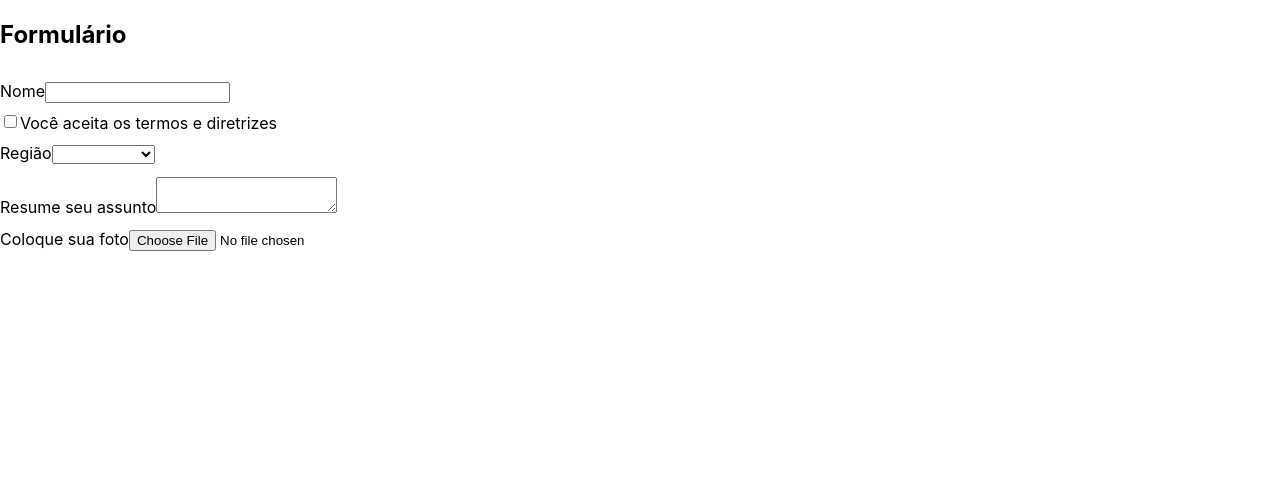
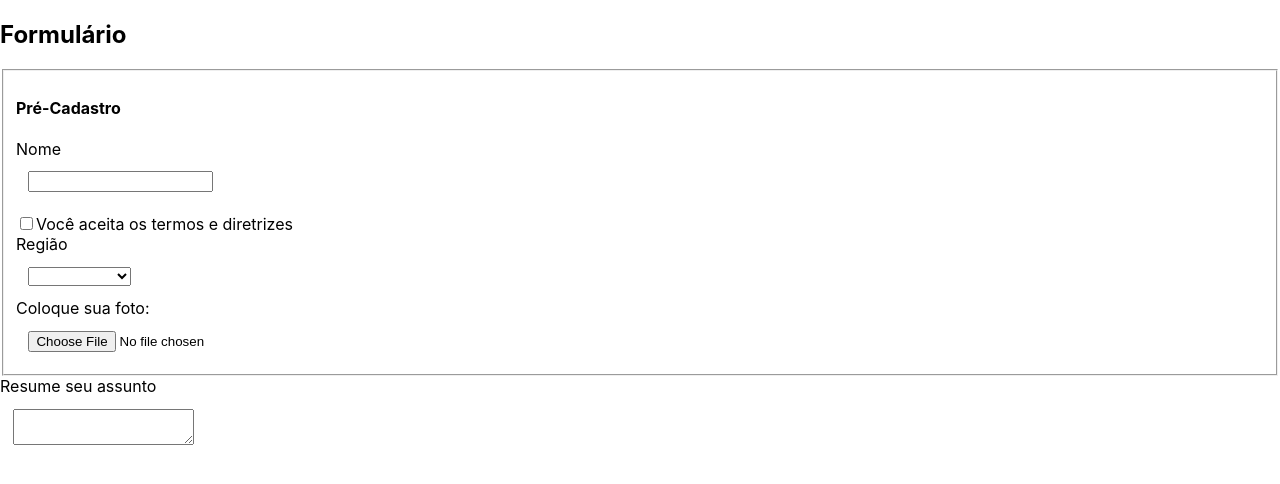
Before and after one commit to KaylaneSilva/trybe-exercicios, a React (Create React App) app in the folder front-end/bloco-11-componentes-com-estado-eventos-e-formularios-com-react/dia-02-formularios-no-react/para-fixar/forms-app/: page / in a window 1280 px wide. Shown: the top 484 px of the page. Built offline with nearby package versions, Linux system fonts and the light colour scheme.

Commit message:
exercicio 6 de fixacao resolvido forms.js

```diff
--- a/front-end/bloco-11-componentes-com-estado-eventos-e-formularios-com-react/dia-02-formularios-no-react/para-fixar/forms-app/src/forms.js
+++ b/front-end/bloco-11-componentes-com-estado-eventos-e-formularios-com-react/dia-02-formularios-no-react/para-fixar/forms-app/src/forms.js
@@ -17,7 +17,7 @@ class Forms extends React.Component {
     const { name } = target;
     const value = target.type === 'checkbox' ? target.checked : target.value;
     this.setState({
-      [ name ]: value,
+      [name]: value,
     });
   }
   render() {
@@ -26,9 +26,12 @@ class Forms extends React.Component {
         <h1> Formulário</h1>
         <div>
           <form className="forms">
+            <fieldset>
+              <h4>Pré-Cadastro</h4>
               <label>
                 Nome
                 <input
+                  className="div-inputs"
                   name="nome"
                   value={this.state.nome}
                   onChange={this.handleChange}
@@ -45,6 +48,7 @@ class Forms extends React.Component {
               <label>
                 Região
                 <select
+                  className="div-inputs"
                   name="regiao"
                   value={this.state.regiao}
                   onChange={this.handleChange}
@@ -58,20 +62,23 @@ class Forms extends React.Component {
                 </select>
               </label>
               <label>
+                Coloque sua foto:
+                <input
+                  className="div-inputs"
+                  name='arquivo'
+                  type='file'
+                />
+              </label>
+            </fieldset>
+            <label>
               Resume seu assunto
               <textarea
+                className="div-resume"
                 name='assunto'
                 maxLength={300}
                 value={this.state.assunto}
                 onChange={this.handleChange}
               ></textarea>
-            </label>
-            <label>
-              Coloque sua foto
-              <input
-                name='arquivo'
-                type='file'
-              />
             </label>
           </form>
         </div>
```
Lines whose indentation alone changed are shown as unchanged.
